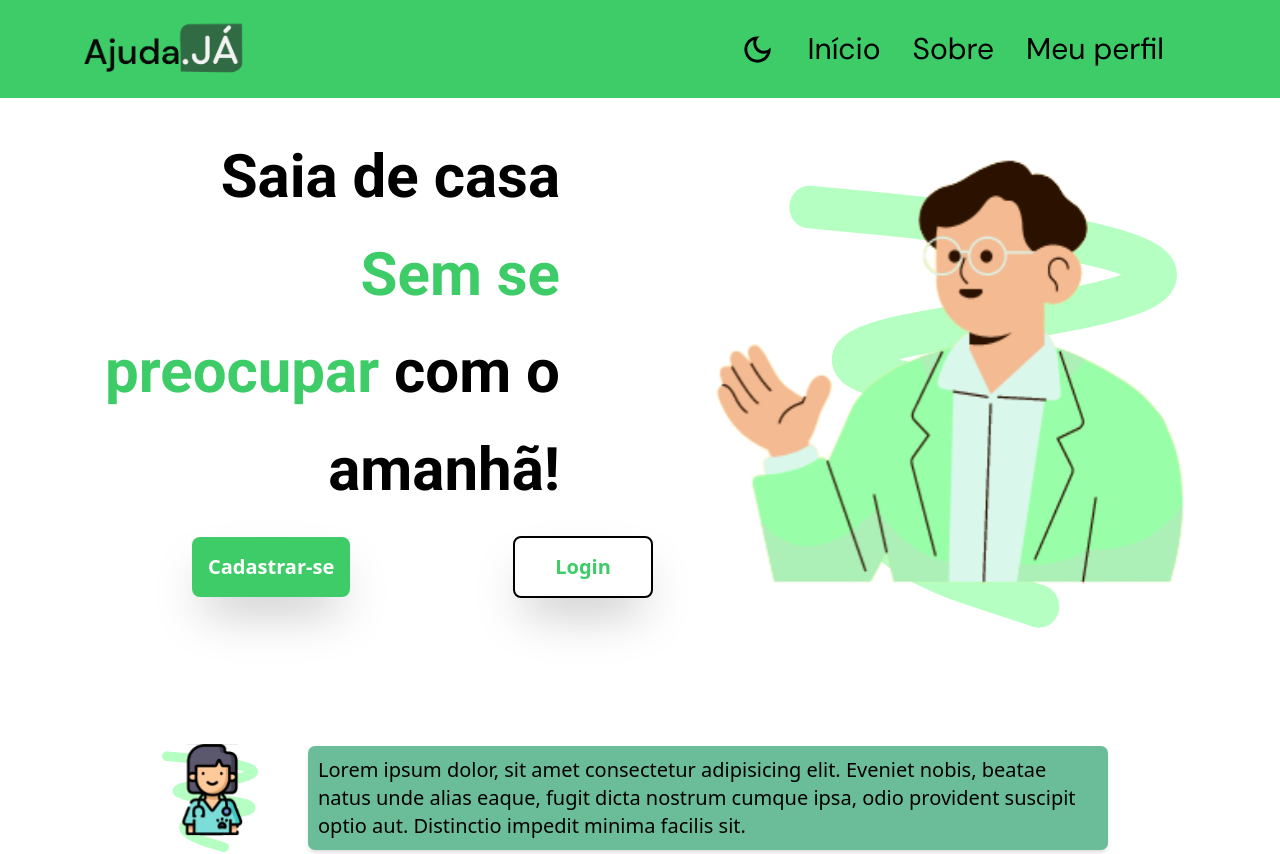
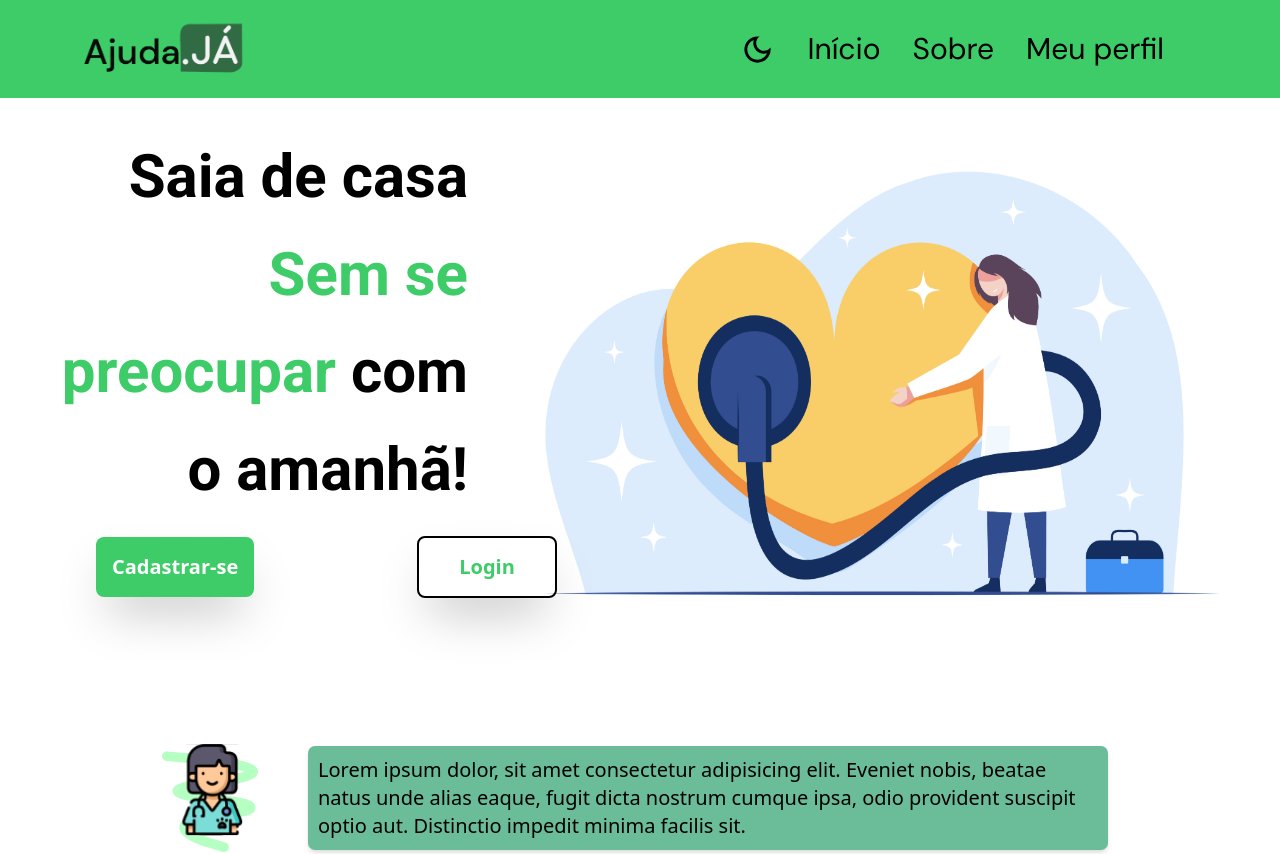
Before and after one commit to PedroVenchiarutti/ajudaJa-Project, a React (Vite) app: page / in a window 1280 px wide. Shown: the top 854 px of the page. Built offline with nearby package versions, Linux system fonts and the light colour scheme.

Commit message:
Changed the bg img

```diff
--- a/src/Pages/Homepages/Homepage.jsx
+++ b/src/Pages/Homepages/Homepage.jsx
@@ -18,15 +18,15 @@ function Homepage() {
     <div className='flex md:max-h-[520px]'>
 
     <div className='max-w-3xl flex-col flex-1 md:max-h-72 md:pr-0 pr-16'>
-      <h1  className='pt-32 md:mr-36 text-right font-secondary md:text-[60px] leading-relaxed text-[25px] font-bold pl-10'>Saia de casa<h1   className='text-firstSessionFontColor'>Sem se</h1  ><font    className='text-firstSessionFontColor flex-row'> preocupar </font >com o amanhã!</h1 >
+      <h1  className='pt-32 md:mr-3 text-right font-secondary md:text-[60px] leading-relaxed text-[25px] font-bold pl-10'>Saia de casa<h1   className='text-firstSessionFontColor'>Sem se</h1  ><font    className='text-firstSessionFontColor flex-row'> preocupar </font >com o amanhã!</h1 >
 
 
     </div>
-    <div className='max-w-xl'>
-      <img className='md:mt-24   pt-40 md:pt-0  pb-12 md:w-[629px] md:h-[671px] pr-7' src="images/img-header.svg" alt="" />
+    <div className='max-w-[800px]'>
+      <img className='md:mt-28  pt-40 md:pt-0  pb-12 md:w-[900px] md:h-[580px] pr-10' src="images/na_feb_50.jpg" alt="" />
     </div>
     </div>
-      <button className=' mt-4 group bg-buttonColor hover:bg-faqGrayBg md:p-[16px] md:ml-48 md:mr-18 border-[1px] border-hidden hover:border-solid shadow-2xl p-2
+      <button className=' mt-4 group bg-buttonColor hover:bg-faqGrayBg md:p-[16px] md:ml-24 md:mr-18 border-[1px] border-hidden hover:border-solid shadow-2xl p-2
       mr-20 ml-[10%] rounded-lg hover:animate-pulse duration-500'>
         <h1 className='text-xl group-hover:text-buttonColor duration-500
         text-fontColor md:font-bold'>
```
Also changed, not shown: public/images/na_feb_50.jpg (added).
